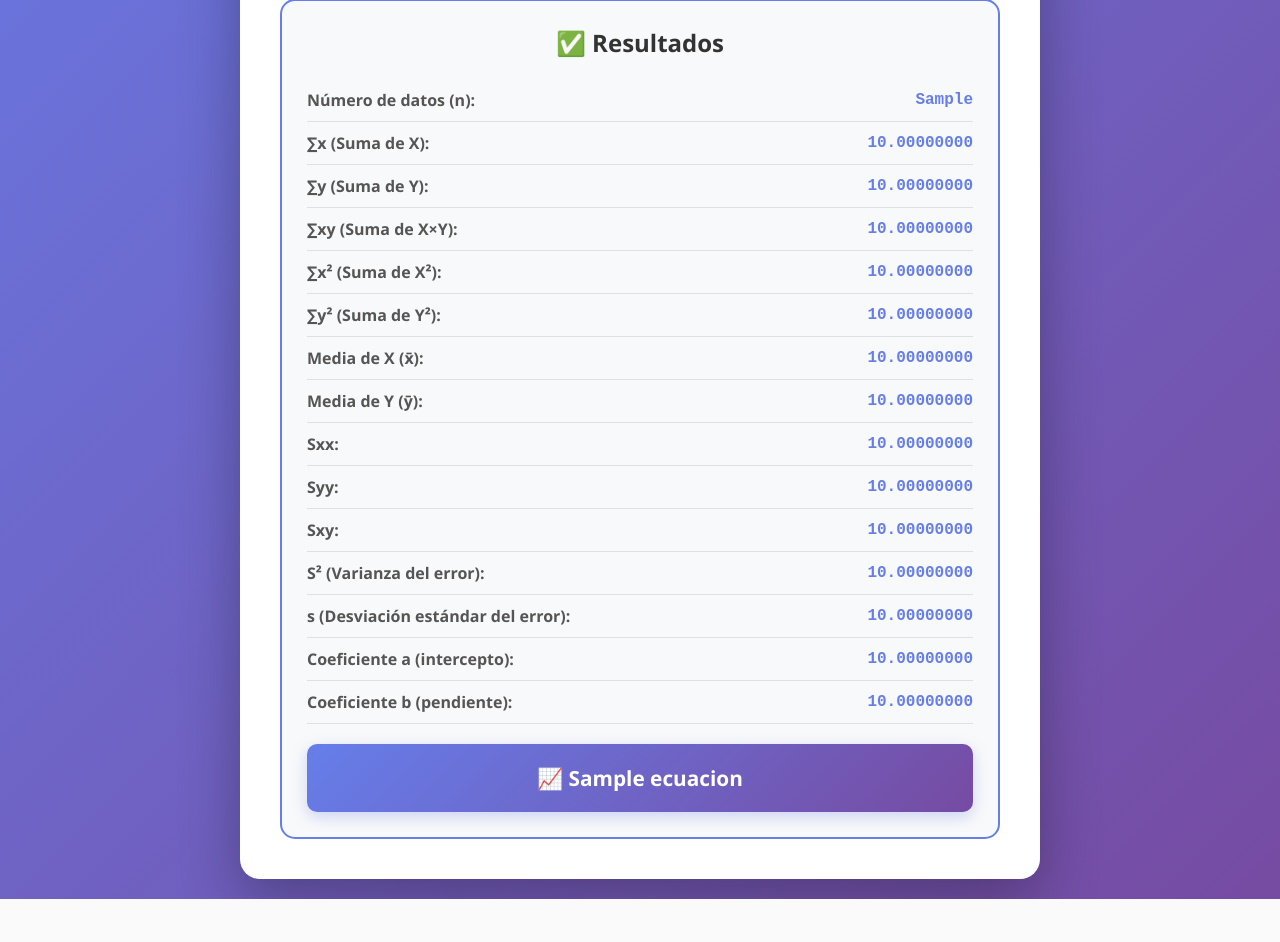
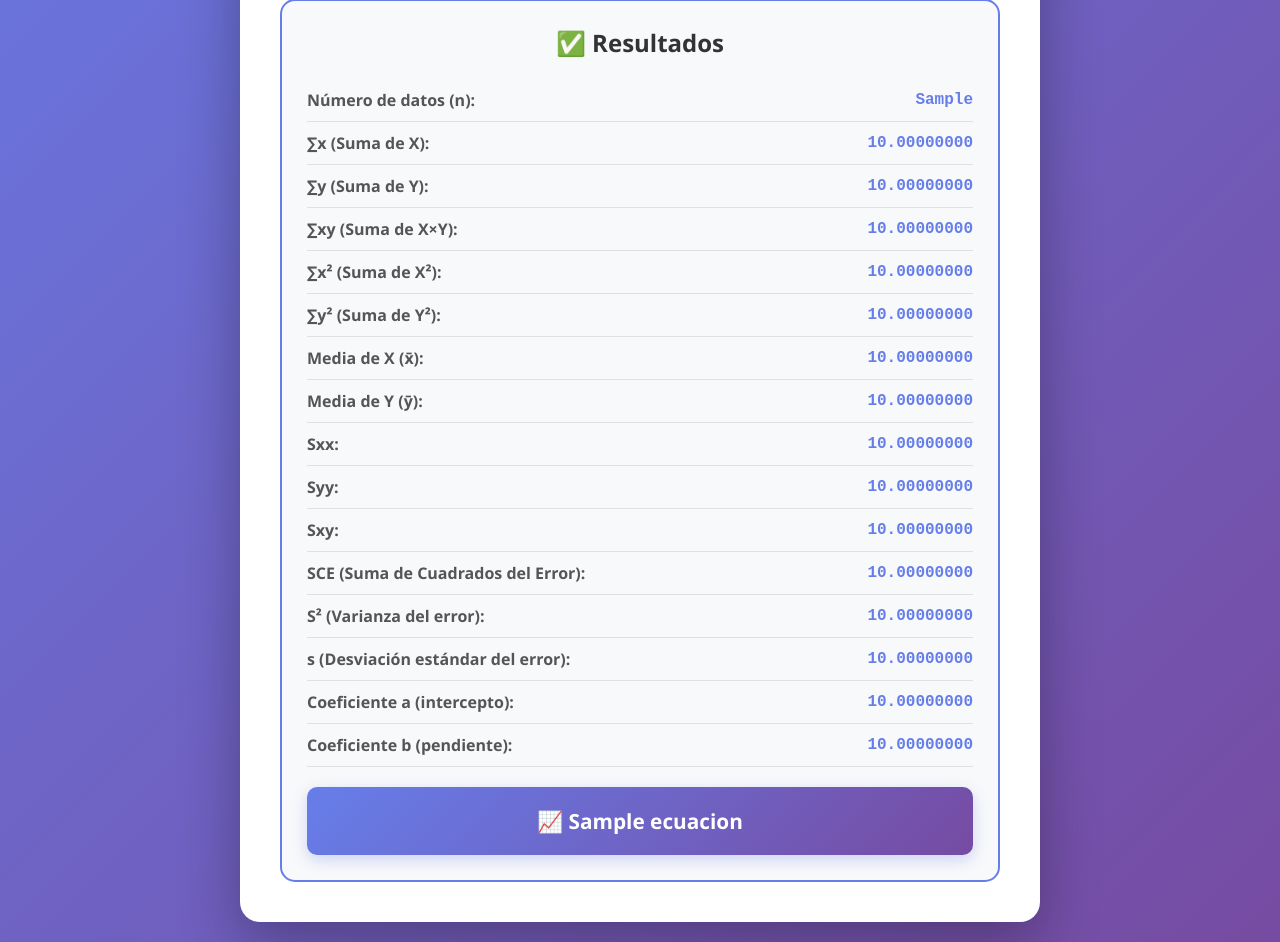
Before and after one commit to liangbinjie/RegresionLineal, a Flask app: template templates/regresion_lineal.html in a window 1280 px wide. Shown: the part 593-1535 px from the top of the page. Before the commit the page ends 1492 px from the top, so only its background shows below. Run offline with Flask 3, Linux system fonts and the light colour scheme; the template is opened without the code that fills it: most values are stand-ins (such as "Sample title", 1, 10 or a date in 2020).

Commit message:
added SCE

```diff
--- a/app.py
+++ b/app.py
@@ -54,10 +54,12 @@ def calcular_regresion():
         # Calcular valores predichos y residuos
         y_pred = [a + b * x for x in array_x]
         residuos = [y - y_p for y, y_p in zip(array_y, y_pred)]
-        sum_residuos_cuadrados = sum(r ** 2 for r in residuos)
+
+        # Calcular SCE (Suma de Cuadrados del Error)
+        SCE = Syy - b * Sxy
 
         # Calcular S^2 (varianza del error) y s (desviación estándar del error)
-        S2 = sum_residuos_cuadrados / (n - 2) if n > 2 else 0
+        S2 = SCE / (n - 2) if n > 2 else 0
         s = S2 ** 0.5
 
         # Preparar los resultados
@@ -73,6 +75,7 @@ def calcular_regresion():
             'Sxx': Sxx,
             'Syy': Syy,
             'Sxy': Sxy,
+            'SCE': SCE,
             'S2': S2,
             's': s,
             'a': a,
--- a/templates/regresion_lineal.html
+++ b/templates/regresion_lineal.html
@@ -312,6 +312,11 @@
                 </div>
 
                 <div class="result-item">
+                    <span class="result-label">SCE (Suma de Cuadrados del Error):</span>
+                    <span class="result-value">{{ "%.8f"|format(resultados.SCE) }}</span>
+                </div>
+
+                <div class="result-item">
                     <span class="result-label">S² (Varianza del error):</span>
                     <span class="result-value">{{ "%.8f"|format(resultados.S2) }}</span>
                 </div>
```
